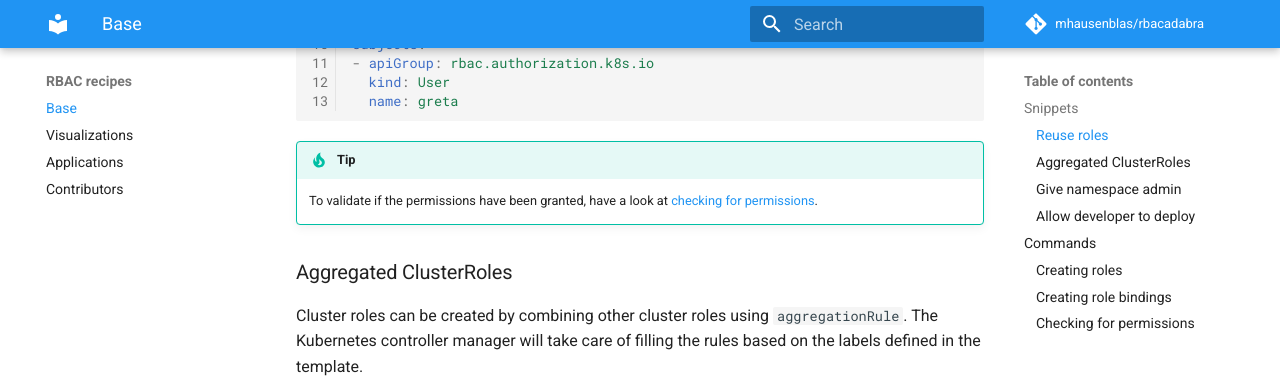
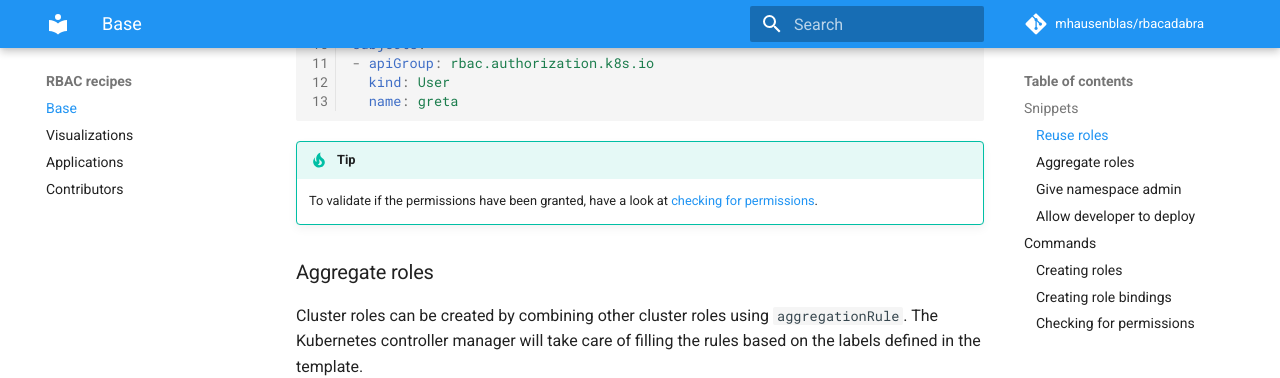
Before and after one commit to mhausenblas/rbacadabra, an MkDocs documentation site: the page built from docs/index.md, in a window 1280 px wide and 900 px high, scrolled down 998 px. Shown: the top 378 px of the window. Built offline with MkDocs 1.6.1 and Material for MkDocs 9.7.7, drawn with Linux system fonts in a browser that asks for light colours; comment, search, counter and statistics services are not loaded.

Commit message:
fixes aggregate role title

```diff
--- a/docs/index.md
+++ b/docs/index.md
@@ -44,7 +44,7 @@ subjects:
 !!! tip
     To validate if the permissions have been granted, have a look at [checking for permissions](#checking-for-permissions).
 
-### Aggregated ClusterRoles
+### Aggregate roles
 
 Cluster roles can be created by combining other cluster roles using `aggregationRule`. The Kubernetes controller manager will take care of filling the rules based on the labels defined in the template.
 
```
